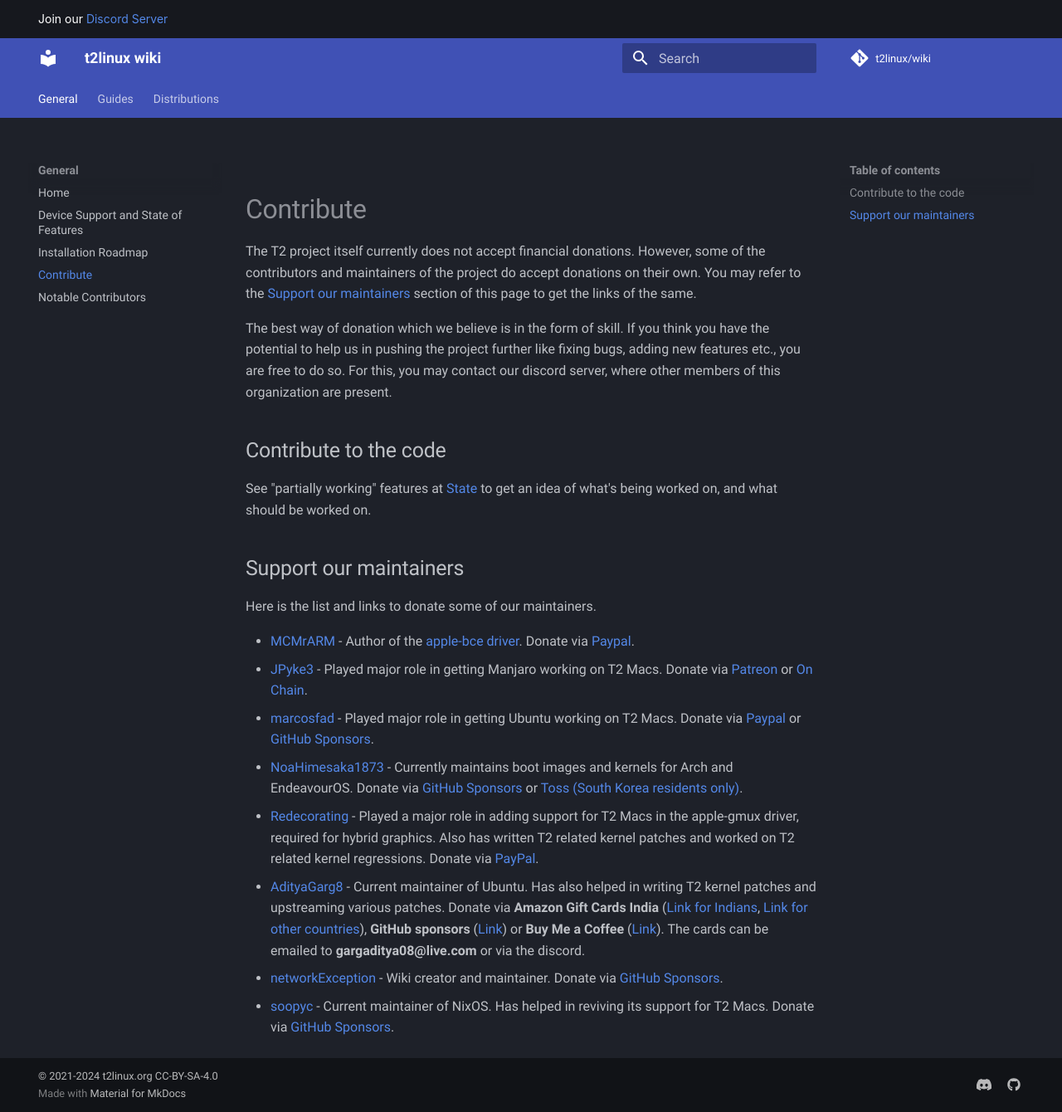
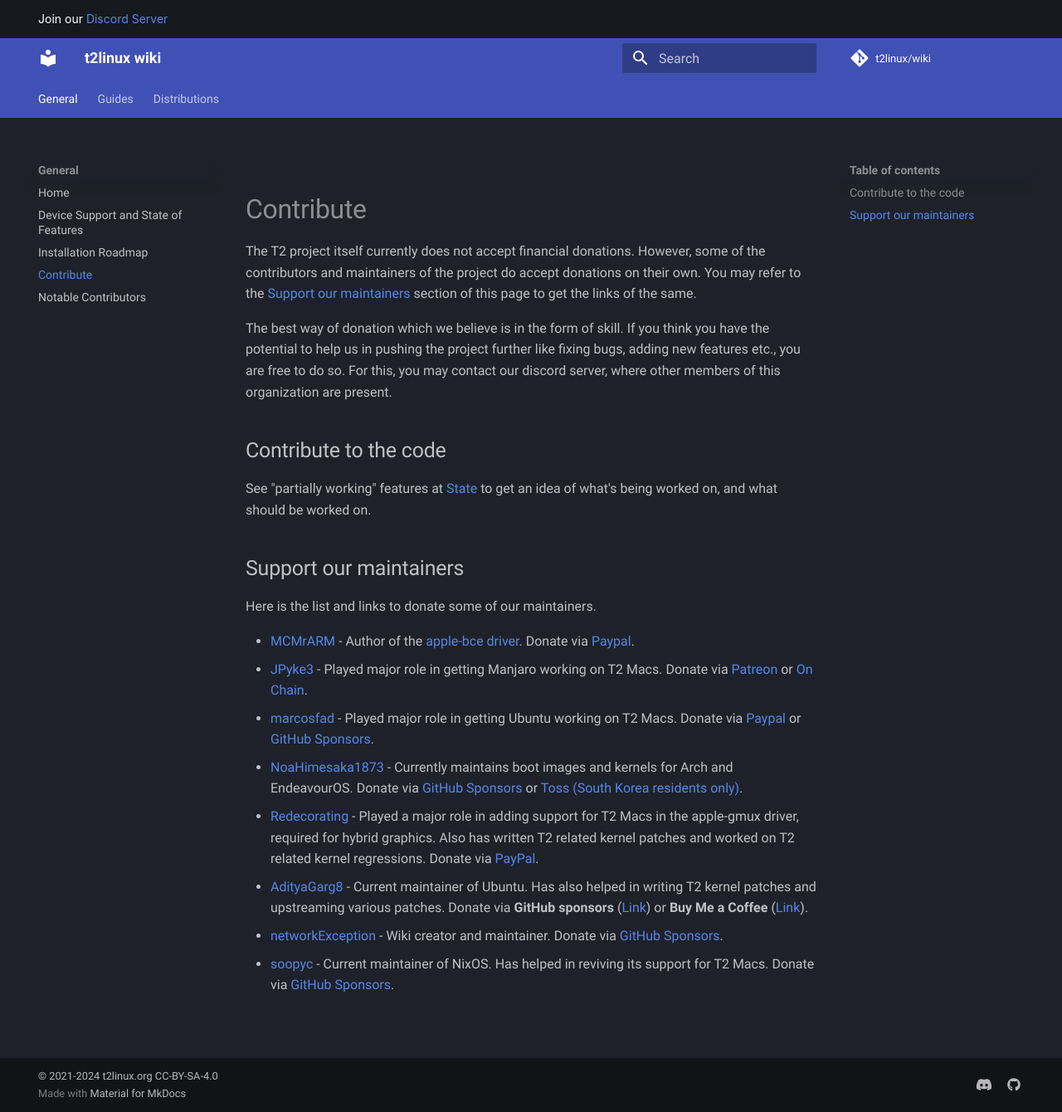
Before and after one commit to t2linux/wiki, an MkDocs documentation site: the page built from docs/contribute.md, in a window 1280 px wide and 1340 px high. Shown: the whole window at 83% size. Built offline with MkDocs 1.6.1 and Material for MkDocs 9.7.7, drawn with Linux system fonts in a browser that asks for light colours; comment, search, counter and statistics services are not loaded.

Commit message:
Contribute: Remove Amazon

```diff
--- a/docs/contribute.md
+++ b/docs/contribute.md
@@ -17,6 +17,6 @@ Here is the list and links to donate some of our maintainers.
 - [marcosfad](https://github.com/marcosfad) - Played major role in getting Ubuntu working on T2 Macs. Donate via [Paypal](https://paypal.me/marcosfad) or [GitHub Sponsors](https://github.com/sponsors/marcosfad).
 - [NoaHimesaka1873](https://github.com/NoaHimesaka1873) - Currently maintains boot images and kernels for Arch and EndeavourOS. Donate via [GitHub Sponsors](https://github.com/sponsors/NoaHimesaka1873) or [Toss (South Korea residents only)](https://toss.me/yuruverse).
 - [Redecorating](https://github.com/Redecorating) - Played a major role in adding support for T2 Macs in the apple-gmux driver, required for hybrid graphics. Also has written T2 related kernel patches and worked on T2 related kernel regressions. Donate via [PayPal](https://paypal.me/redecorating).
-- [AdityaGarg8](https://github.com/AdityaGarg8) - Current maintainer of Ubuntu. Has also helped in writing T2 kernel patches and upstreaming various patches. Donate via **Amazon Gift Cards India** ([Link for Indians](https://www.amazon.in/s?k=amazon+e-gift+voucher&adgrpid=60620499282&ext_vrnc=hi&gclid=Cj0KCQjw8O-VBhCpARIsACMvVLMW9KEhsWO9xHEvOh7VLo3lCimvvJJqaKdqwj-OlN_ZAMp3ZIztQ0AaAtGAEALw_wcB&hvadid=294106443315&hvdev=m&hvlocphy=9075215&hvnetw=g&hvqmt=b&hvrand=11733182626932158840&hvtargid=kwd-314681002020&hydadcr=15237_1791630&tag=googinhydrmob-21&ref=pd_sl_3qs6ai50tg_b), [Link for other countries](https://www.g2a.com/search?query=Amazon%20India)), **GitHub sponsors** ([Link](https://github.com/sponsors/AdityaGarg8)) or **Buy Me a Coffee** ([Link](https://www.buymeacoffee.com/gargadityav)). The cards can be emailed to **gargaditya08@live.com** or via the discord.
+- [AdityaGarg8](https://github.com/AdityaGarg8) - Current maintainer of Ubuntu. Has also helped in writing T2 kernel patches and upstreaming various patches. Donate via **GitHub sponsors** ([Link](https://github.com/sponsors/AdityaGarg8)) or **Buy Me a Coffee** ([Link](https://www.buymeacoffee.com/gargadityav)).
 - [networkException](https://github.com/networkException) - Wiki creator and maintainer. Donate via [GitHub Sponsors](https://github.com/sponsors/networkException).
 - [soopyc](https://github.com/soopyc) - Current maintainer of NixOS. Has helped in reviving its support for T2 Macs. Donate via [GitHub Sponsors](https://github.com/sponsors/soopyc).
```
